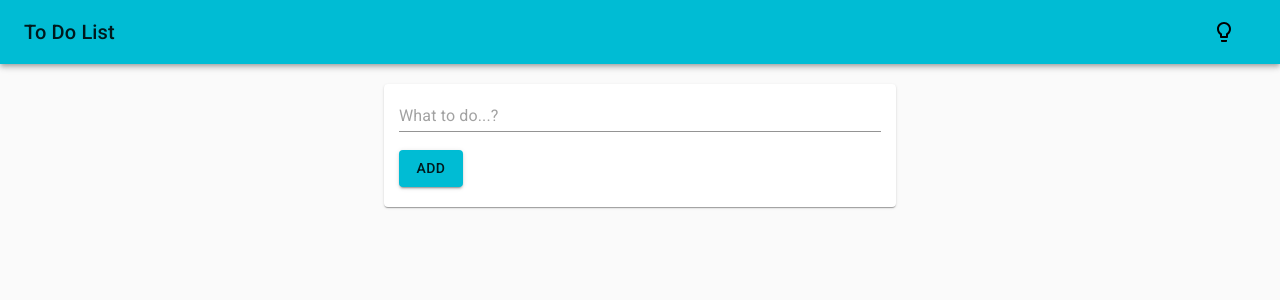
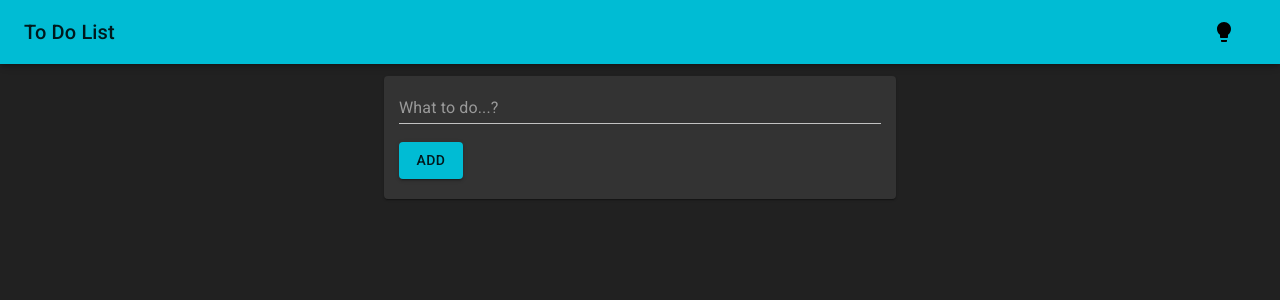
Before and after one commit to 4nubhav/Todo, a React (Create React App) app: page / in a window 1280 px wide. Shown: the top 300 px of the page. Built offline with nearby package versions, Linux system fonts and the light colour scheme.

Commit message:
Fixed AppBar

```diff
--- a/src/App.js
+++ b/src/App.js
@@ -8,12 +8,12 @@ function App() {
     const { theme } = useContext(ThemeContext);
 
     return (
-        <>
+        <div style={{ paddingTop: 56 }}>
             <MuiThemeProvider theme={theme}>
-                <SimpleAppBar/>
+                <SimpleAppBar style={{ position: 'fixed', top: 0 }} />
                 <TodoList/>
             </MuiThemeProvider>
-        </>
+        </div>
     );
 }
 
--- a/src/components/AppBar.js
+++ b/src/components/AppBar.js
@@ -36,7 +36,7 @@ function SimpleAppBar() {
     return (
         <div className={classes.root}>
             <CssBaseline/>
-            <AppBar position="static">
+            <AppBar>
                 <Toolbar>
                     <Typography variant="h6" className={classes.title}>
                         To Do List
--- a/src/components/contexts/ThemeContext.js
+++ b/src/components/contexts/ThemeContext.js
@@ -1,44 +1,51 @@
 import React, { createContext, useState } from 'react';
 import { createMuiTheme } from '@material-ui/core/styles';
-import { cyan } from "@material-ui/core/colors";
+import cyan from '@material-ui/core/colors/cyan';
 
 export const ThemeContext = createContext();
 
 const themeColors = {
-    primary: cyan
+    primary: cyan,
 };
+
+const lightTheme = createMuiTheme({
+    palette: {
+        ...themeColors,
+        type: 'light',
+        background: {
+            paper: '#f5f5f5',
+            default: "#fff",
+        }
+    }
+});
+
+const darkTheme = createMuiTheme({
+    palette: {
+        ...themeColors,
+        type: 'dark',
+        background: {
+            paper: '#333',
+            default: "#212121",
+        }
+    }
+});
 
 const themeType = () => {
     const theme = localStorage.getItem('theme');
-    return theme ? theme : 'light';
+    return theme ? theme : 'dark';
 };
 
 const ThemeContextProvider = (props) => {
 
-    const [theme, setTheme] = useState(createMuiTheme({
-        palette: {
-            ...themeColors,
-            type: themeType()
-        }
-    }));
+    const [theme, setTheme] = useState(themeType() === 'light' ? lightTheme : darkTheme);
 
     const toggleTheme = () => {
         if (theme.palette.type === 'light') {
-            setTheme(createMuiTheme({
-                palette: {
-                    ...themeColors,
-                    type: 'dark'
-                }
-            }));
-            localStorage.setItem('theme', 'dark')
+            setTheme(darkTheme);
+            localStorage.setItem('theme', 'dark');
         } else {
-            setTheme(createMuiTheme({
-                palette: {
-                    ...themeColors,
-                    type: 'light'
-                }
-            }));
-            localStorage.setItem('theme', 'light')
+            setTheme(lightTheme);
+            localStorage.setItem('theme', 'light');
         }
     };
 
```
Also changed, not shown: src/components/TodoList.js (line endings or trailing spaces).
